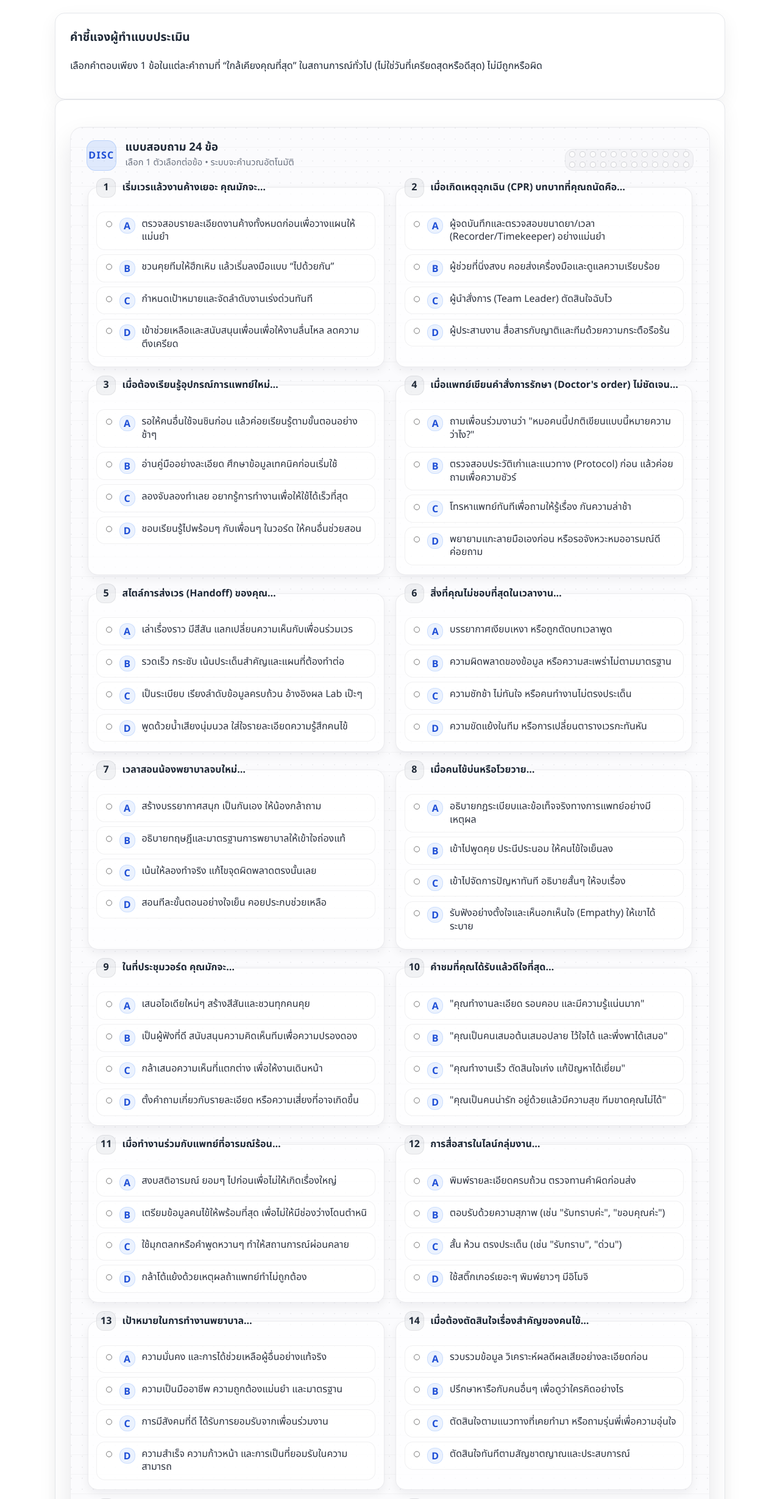
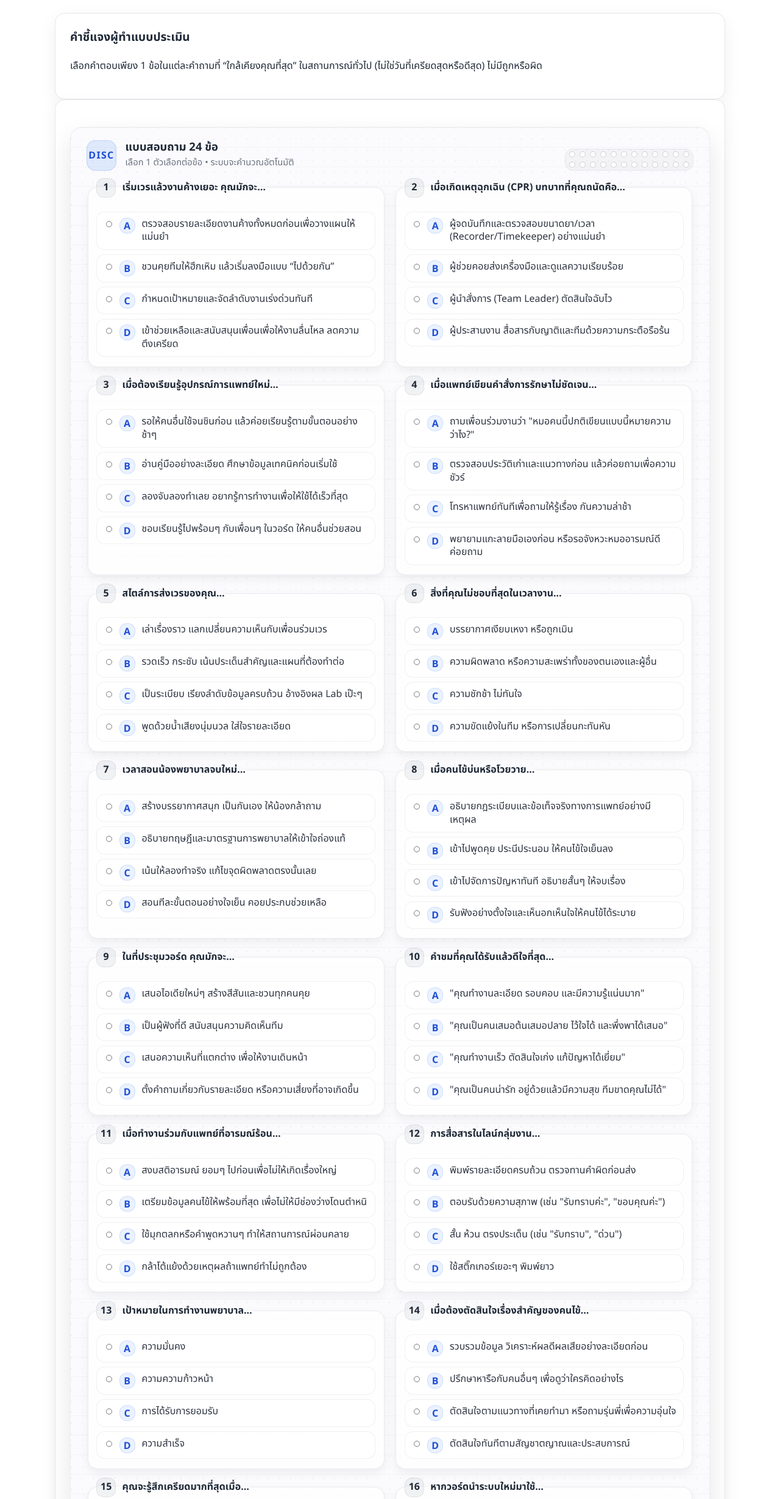
Before and after one commit to wTatiya/dics, a plain HTML site: page index.html in a window 1280 px wide. Shown: the part 342-2800 px from the top of the page at 61% size. Drawn offline with Linux system fonts and the light colour scheme; a web font is replaced by a local one.

Commit message:
Refine text for clarity and conciseness in index.html

```diff
--- a/index.html
+++ b/index.html
@@ -56,7 +56,7 @@
                 เมื่อเกิดเหตุฉุกเฉิน (CPR) บทบาทที่คุณถนัดคือ…
                 <ul>
                   <li>A ผู้จดบันทึกและตรวจสอบขนาดยา/เวลา (Recorder/Timekeeper) อย่างแม่นยำ</li>
-                  <li>B ผู้ช่วยที่นิ่งสงบ คอยส่งเครื่องมือและดูแลความเรียบร้อย</li>
+                  <li>B ผู้ช่วยคอยส่งเครื่องมือและดูแลความเรียบร้อย</li>
                   <li>C ผู้นำสั่งการ (Team Leader) ตัดสินใจฉับไว</li>
                   <li>D ผู้ประสานงาน สื่อสารกับญาติและทีมด้วยความกระตือรือร้น</li>
                 </ul>
@@ -71,30 +71,30 @@
                 </ul>
               </li>
               <li>
-                เมื่อแพทย์เขียนคำสั่งการรักษา (Doctor's order) ไม่ชัดเจน…
+                เมื่อแพทย์เขียนคำสั่งการรักษาไม่ชัดเจน…
                 <ul>
                   <li>A ถามเพื่อนร่วมงานว่า "หมอคนนี้ปกติเขียนแบบนี้หมายความว่าไง?"</li>
-                  <li>B ตรวจสอบประวัติเก่าและแนวทาง (Protocol) ก่อน แล้วค่อยถามเพื่อความชัวร์</li>
+                  <li>B ตรวจสอบประวัติเก่าและแนวทางก่อน แล้วค่อยถามเพื่อความชัวร์</li>
                   <li>C โทรหาแพทย์ทันทีเพื่อถามให้รู้เรื่อง กันความล่าช้า</li>
                   <li>D พยายามแกะลายมือเองก่อน หรือรอจังหวะหมออารมณ์ดีค่อยถาม</li>
                 </ul>
               </li>
               <li>
-                สไตล์การส่งเวร (Handoff) ของคุณ…
+                สไตล์การส่งเวรของคุณ…
                 <ul>
-                  <li>A เล่าเรื่องราว มีสีสัน แลกเปลี่ยนความเห็นกับเพื่อนร่วมเวร</li>
+                  <li>A เล่าเรื่องราว แลกเปลี่ยนความเห็นกับเพื่อนร่วมเวร</li>
                   <li>B รวดเร็ว กระชับ เน้นประเด็นสำคัญและแผนที่ต้องทำต่อ</li>
                   <li>C เป็นระเบียบ เรียงลำดับข้อมูลครบถ้วน อ้างอิงผล Lab เป๊ะๆ</li>
-                  <li>D พูดด้วยน้ำเสียงนุ่มนวล ใส่ใจรายละเอียดความรู้สึกคนไข้</li>
+                  <li>D พูดด้วยน้ำเสียงนุ่มนวล ใส่ใจรายละเอียด</li>
                 </ul>
               </li>
               <li>
                 สิ่งที่คุณไม่ชอบที่สุดในเวลางาน…
                 <ul>
-                  <li>A บรรยากาศเงียบเหงา หรือถูกตัดบทเวลาพูด</li>
-                  <li>B ความผิดพลาดของข้อมูล หรือความสะเพร่าไม่ตามมาตรฐาน</li>
-                  <li>C ความชักช้า ไม่ทันใจ หรือคนทำงานไม่ตรงประเด็น</li>
-                  <li>D ความขัดแย้งในทีม หรือการเปลี่ยนตารางเวรกะทันหัน</li>
+                  <li>A บรรยากาศเงียบเหงา หรือถูกเมิน</li>
+                  <li>B ความผิดพลาด หรือความสะเพร่าทั้งของตนเองและผู้อื่น</li>
+                  <li>C ความชักช้า ไม่ทันใจ </li>
+                  <li>D ความขัดแย้งในทีม หรือการเปลี่ยนกะทันหัน</li>
                 </ul>
               </li>
               <li>
@@ -112,15 +112,15 @@
                   <li>A อธิบายกฎระเบียบและข้อเท็จจริงทางการแพทย์อย่างมีเหตุผล</li>
                   <li>B เข้าไปพูดคุย ประนีประนอม ให้คนไข้ใจเย็นลง</li>
                   <li>C เข้าไปจัดการปัญหาทันที อธิบายสั้นๆ ให้จบเรื่อง</li>
-                  <li>D รับฟังอย่างตั้งใจและเห็นอกเห็นใจ (Empathy) ให้เขาได้ระบาย</li>
+                  <li>D รับฟังอย่างตั้งใจและเห็นอกเห็นใจให้คนไข้ได้ระบาย</li>
                 </ul>
               </li>
               <li>
                 ในที่ประชุมวอร์ด คุณมักจะ…
                 <ul>
                   <li>A เสนอไอเดียใหม่ๆ สร้างสีสันและชวนทุกคนคุย</li>
-                  <li>B เป็นผู้ฟังที่ดี สนับสนุนความคิดเห็นทีมเพื่อความปรองดอง</li>
-                  <li>C กล้าเสนอความเห็นที่แตกต่าง เพื่อให้งานเดินหน้า</li>
+                  <li>B เป็นผู้ฟังที่ดี สนับสนุนความคิดเห็นทีม</li>
+                  <li>C เสนอความเห็นที่แตกต่าง เพื่อให้งานเดินหน้า</li>
                   <li>D ตั้งคำถามเกี่ยวกับรายละเอียด หรือความเสี่ยงที่อาจเกิดขึ้น</li>
                 </ul>
               </li>
@@ -148,16 +148,16 @@
                   <li>A พิมพ์รายละเอียดครบถ้วน ตรวจทานคำผิดก่อนส่ง</li>
                   <li>B ตอบรับด้วยความสุภาพ (เช่น "รับทราบค่ะ", "ขอบคุณค่ะ")</li>
                   <li>C สั้น ห้วน ตรงประเด็น (เช่น "รับทราบ", "ด่วน")</li>
-                  <li>D ใช้สติ๊กเกอร์เยอะๆ พิมพ์ยาวๆ มีอิโมจิ</li>
+                  <li>D ใช้สติ๊กเกอร์เยอะๆ พิมพ์ยาว</li>
                 </ul>
               </li>
               <li>
                 เป้าหมายในการทำงานพยาบาล…
                 <ul>
-                  <li>A ความมั่นคง และการได้ช่วยเหลือผู้อื่นอย่างแท้จริง</li>
-                  <li>B ความเป็นมืออาชีพ ความถูกต้องแม่นยำ และมาตรฐาน</li>
-                  <li>C การมีสังคมที่ดี ได้รับการยอมรับจากเพื่อนร่วมงาน</li>
-                  <li>D ความสำเร็จ ความก้าวหน้า และการเป็นที่ยอมรับในความสามารถ</li>
+                  <li>A ความมั่นคง</li>
+                  <li>B ความความก้าวหน้า</li>
+                  <li>C การได้รับการยอมรับ</li>
+                  <li>D ความสำเร็จ</li>
                 </ul>
               </li>
               <li>
@@ -173,13 +173,13 @@
                 คุณจะรู้สึกเครียดมากที่สุดเมื่อ…
                 <ul>
                   <li>A รู้สึกโดดเดี่ยว หรือเพื่อนร่วมงานไม่ชอบ</li>
-                  <li>B ต้องทำงานแบบลวกๆ ไม่มีมาตรฐาน หรือข้อมูลไม่ชัดเจน</li>
-                  <li>C รู้สึกว่าควบคุมสถานการณ์ไม่ได้ หรือถูกแย่งอำนาจ</li>
+                  <li>B ได้รับข้อมูลไม่ชัดเจน หรือไม่ได้รับเวร</li>
+                  <li>C รู้สึกว่าควบคุมสถานการณ์ไม่ได้ หรือรู้สึกว่าถูกบังคับ</li>
                   <li>D ต้องเจอการเปลี่ยนแปลงกะทันหัน หรือความขัดแย้งรุนแรง</li>
                 </ul>
               </li>
               <li>
-                หากวอร์ดนำระบบ IT ใหม่มาใช้…
+                หากวอร์ดนำระบบใหม่มาใช้…
                 <ul>
                   <li>A กังวลว่าจะใช้ยากไหม อยากมีเวลาฝึกฝนจนชัวร์</li>
                   <li>B อยากรู้รายละเอียดระบบ การสำรองข้อมูล และความถูกต้อง</li>
@@ -188,11 +188,11 @@
                 </ul>
               </li>
               <li>
-                สไตล์การให้คำแนะนำคนไข้ก่อนกลับบ้าน (Discharge Planning)…
+                สไตล์การให้คำแนะนำคนไข้ก่อนกลับบ้าน…
                 <ul>
                   <li>A ให้ข้อมูลละเอียด ครบถ้วน อ้างอิงคู่มือ/มาตรฐานเป๊ะๆ</li>
-                  <li>B อธิบายอย่างใจเย็น เป็นขั้นตอน (Step-by-step) คอยถามความเข้าใจ</li>
-                  <li>C เน้นกระชับ ตรงประเด็น บอกเป้าหมายให้หายเร็วที่สุด</li>
+                  <li>B อธิบายอย่างใจเย็น เป็นขั้นตอนคอยถามความเข้าใจ</li>
+                  <li>C เน้นกระชับ ข้อเท็จจริง ตรงประเด็น เน้นเนื้้อ ไม่เน้นน้ำ</li>
                   <li>D เน้นพูดให้กำลังใจ สร้างความมั่นใจให้กลับไปใช้ชีวิตอย่างมีความสุข</li>
                 </ul>
               </li>
@@ -208,10 +208,10 @@
               <li>
                 เมื่อเวรยุ่งมากจนไม่ได้กินข้าว…
                 <ul>
-                  <li>A เครียด กังวลว่าจะทำงานพลาด พยายามตรวจสอบซ้ำๆ</li>
+                  <li>A เครียด กังวลว่าจะทำงานพลาด</li>
                   <li>B ก้มหน้าก้มตาทำต่อไป อดทน ไม่บ่น เพื่อให้ทีมไม่เสียขวัญ</li>
                   <li>C บ่นระบายกับเพื่อน หาเรื่องตลกมาคุยคลายเครียด</li>
-                  <li>D หงุดหงิด สั่งการเสียงดัง เร่งรีบเพื่อให้งานจบ</li>
+                  <li>D หงุดหงิด เร่งรีบเพื่อให้งานจบ</li>
                 </ul>
               </li>
               <li>
@@ -235,10 +235,10 @@
               <li>
                 เพื่อนร่วมงานมองว่าคุณเป็นคน…
                 <ul>
-                  <li>A ใจดี พึ่งพาได้ แต่อาจจะเชื่องช้าหรือไม่กล้าตัดสินใจ</li>
-                  <li>B เป๊ะ เจ้าระเบียบ รอบคอบ แต่อาจจะจู้จี้จุกจิก</li>
-                  <li>C คุยเก่ง มนุษยสัมพันธ์ดี แต่อาจจะไม่ค่อยรอบคอบ</li>
-                  <li>D เก่ง กล้าตัดสินใจ แต่อาจจะดุหรือใจร้อน</li>
+                  <li>A ใจดี พึ่งพาได้</li>
+                  <li>B ละเอียด รอบคอบ</li>
+                  <li>C คุยเก่ง มนุษยสัมพันธ์ดี</li>
+                  <li>D เก่ง กล้าตัดสินใจ</li>
                 </ul>
               </li>
               <li>
```
